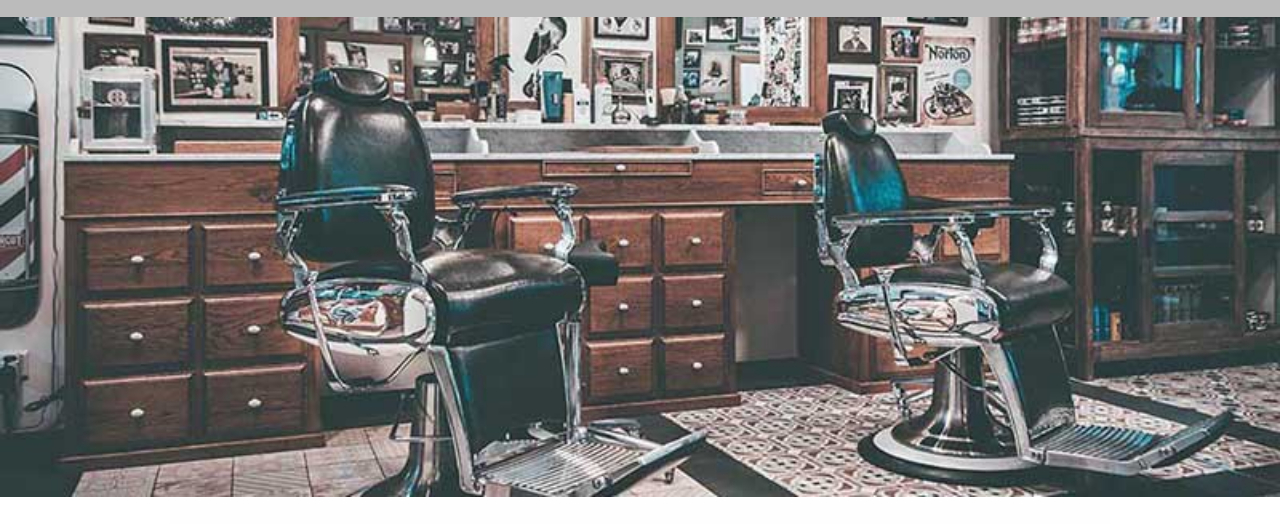
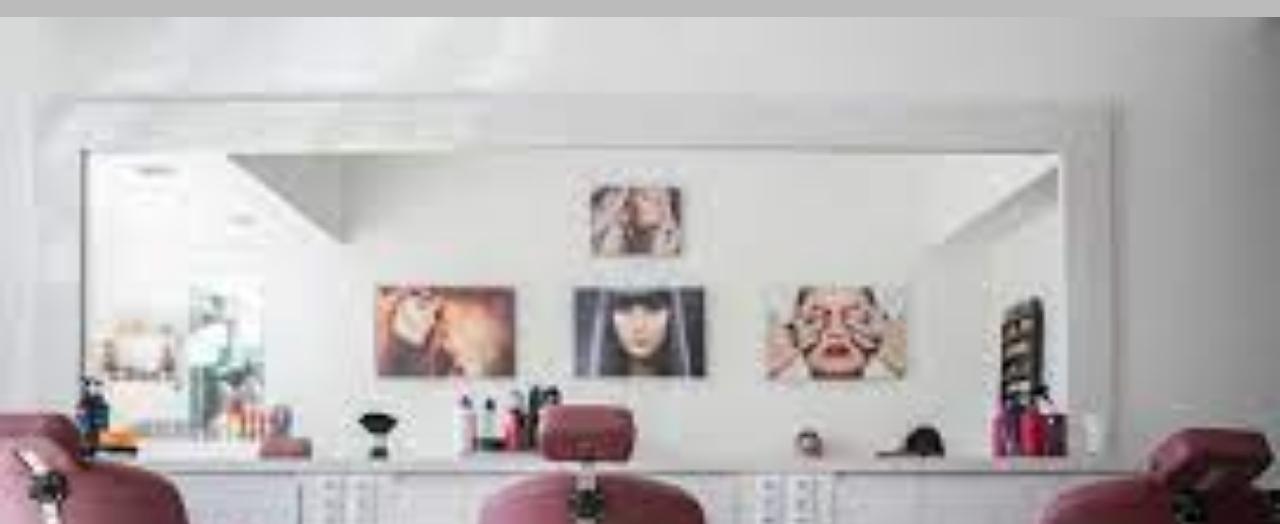
Before and after one commit to alessa07/Alefer, a plain HTML site: page index.html in a window 1280 px wide. Shown: the part 276-800 px from the top of the page. Drawn offline with Linux system fonts and the light colour scheme.

Commit message:
Update index.html

```diff
--- a/index.html
+++ b/index.html
@@ -24,7 +24,7 @@
 			</div>
 		</header>
 
-		<img class="banner" src="banner.jpg">
+		<img class="banner" src="salaodebeleza.jpeg">
 
 		<main>
 			<section class="principal">
```
